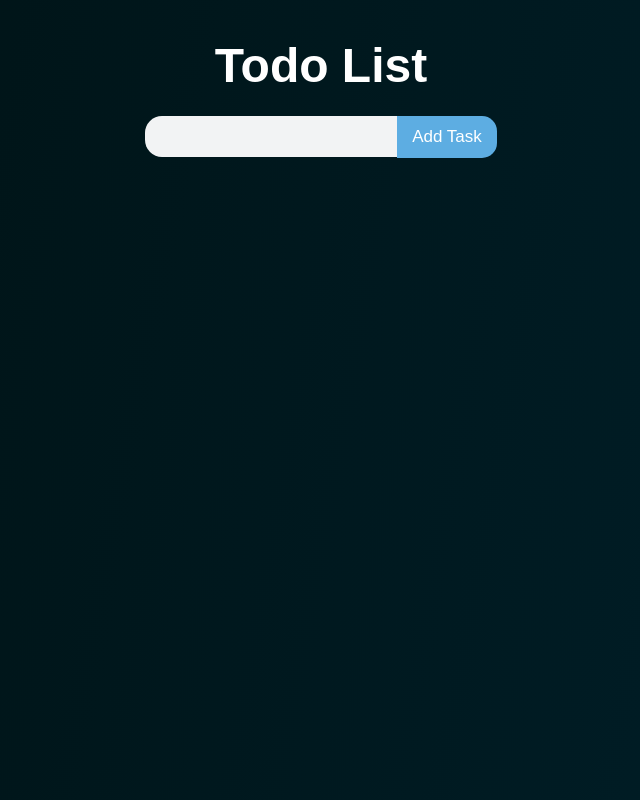
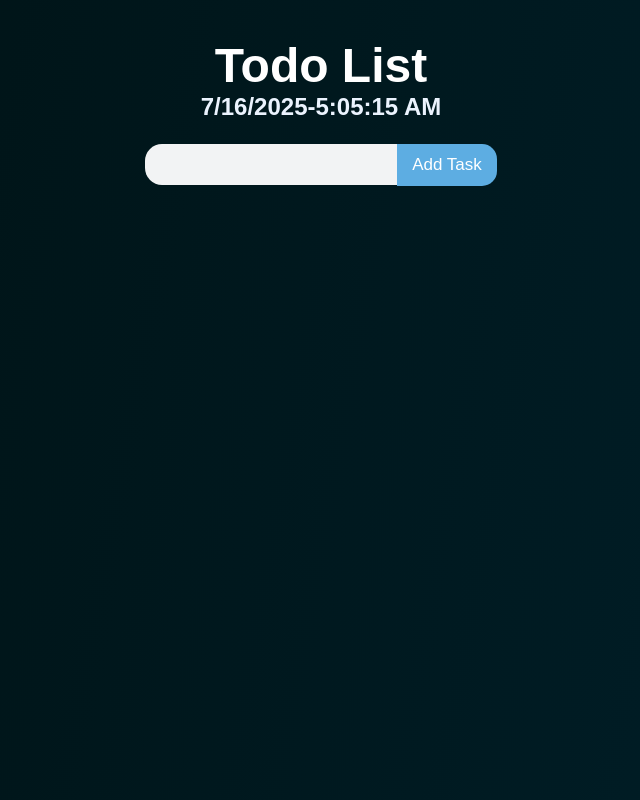
Before and after one commit to pallavi0113/React-project, a React (Vite) app in the folder my-project/: page / in a window 1280 px wide. Shown: the whole page, without its empty margins (319-959 px from the left). Built offline with nearby package versions, Linux system fonts and the light colour scheme.

Commit message:
new code

```diff
--- a/my-project/src/components/projects/Todo/Todo.css
+++ b/my-project/src/components/projects/Todo/Todo.css
@@ -44,6 +44,7 @@
 .date-time {
   font-size: 2.4rem;
   text-align: center;
+  color: var(--supporting-color);
 }
 
 form {
--- a/my-project/src/components/projects/Todo/Todo.jsx
+++ b/my-project/src/components/projects/Todo/Todo.jsx
@@ -1,9 +1,10 @@
-import React , {useState} from "react";
+import React , {useEffect, useState} from "react";
 import {MdCheck, MdDeleteForever} from "react-icons/md";
 import "./Todo.css";
 export const Todo = () => {
     const[inputValue, setInputValue] =useState("");
     const [task,setTask] = useState([]);
+    const [dateTime,setDateTime] = useState("");
     const handleInputChange = (value) => {
         setInputValue(value);
     };
@@ -19,9 +20,28 @@
 
         setInputValue("");
     };
+
+    //todo date time
+    useEffect(() => {
+        const interval=setInterval(()=>{
+        const now=new Date();
+         const formattedDate=now.toLocaleDateString();
+         const formattedTime= now.toLocaleTimeString();
+         setDateTime(`${formattedDate}-${formattedTime}`);
+    },1000);
+    return () => clearInterval(interval);
+    },[]);
+
+    //todo handledelete function
+
+    const handleDeleteTodo =() => {
+        console.log
+    }
+
     return <section className="todo-container">
         <header>
             <h1>Todo List</h1>
+            <h2 className="date-time">{dateTime}</h2>
         </header>
         <section className="form">
             <form onSubmit={handleFormSubmit} >
@@ -45,7 +65,7 @@
                             <button className="check-btn">
                                 <MdCheck />
                             </button>
-                            <button className="delete-btn">
+                            <button className="delete-btn" onClick={handleDeleteTodo}>
                                 <MdDeleteForever />
                             </button>
                         </li>
```
